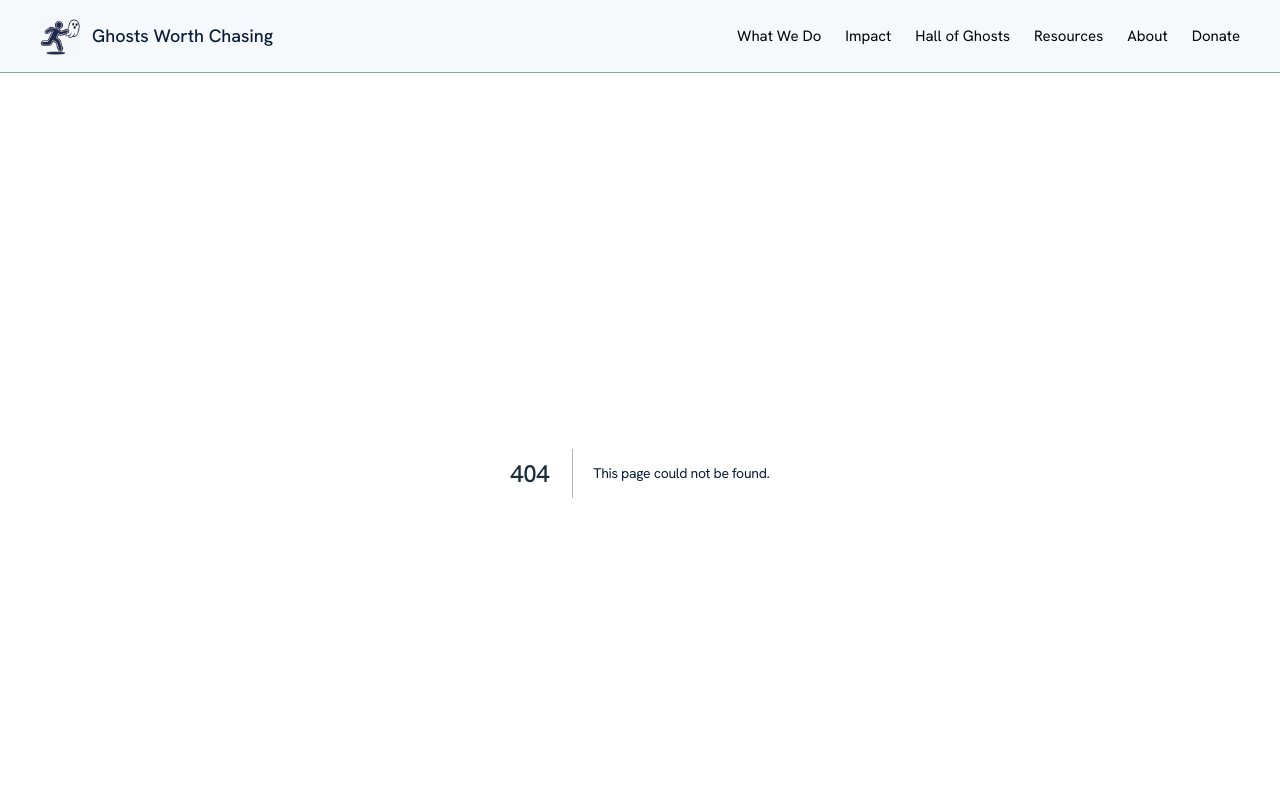
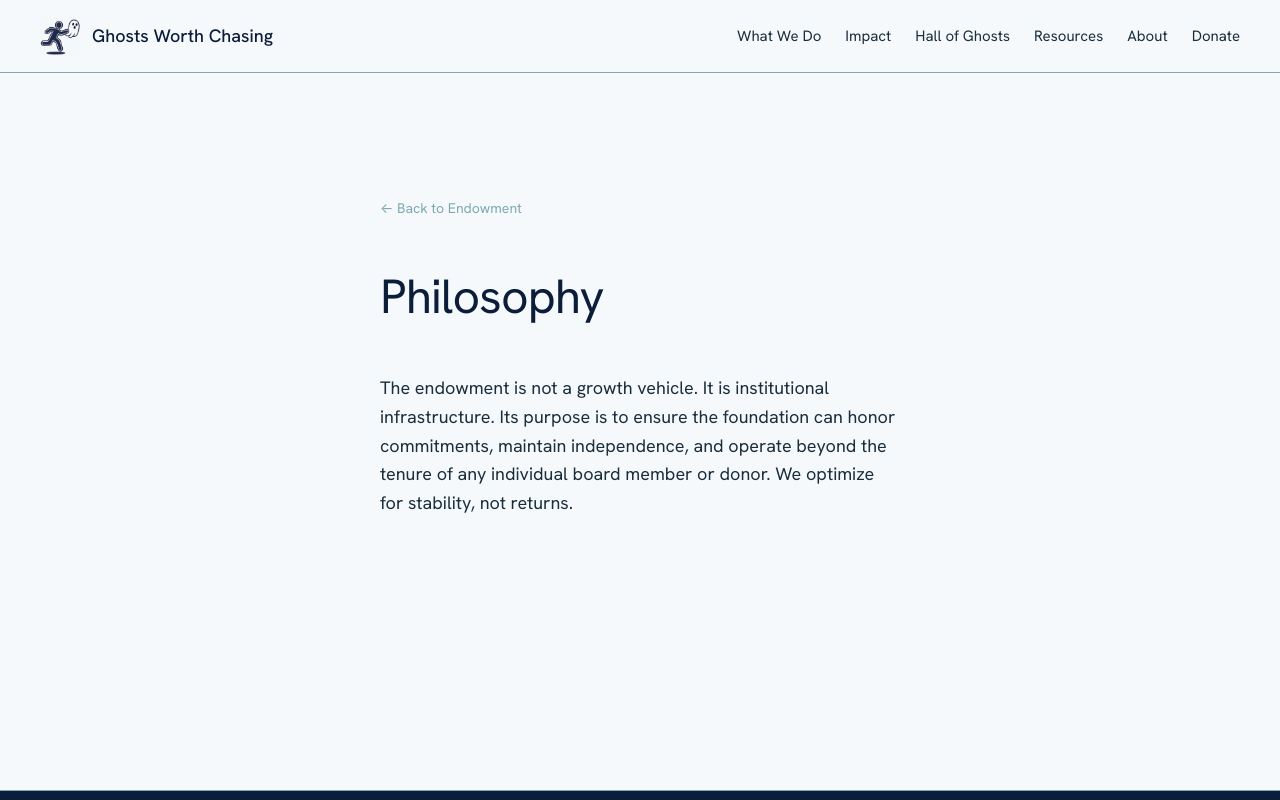
Before and after one commit to Roco41589/ghosts-worth-chasing-site, a Next.js app in the folder ghosts-redesign/: page /what-we-do/endowment/philosophy in a window 1280 px wide. Before the commit this address had no page. Shown: the top 800 px of the page. Built offline with nearby package versions, Linux system fonts and the light colour scheme.

Commit message:
Create page.tsx

```diff
--- /dev/null
+++ b/ghosts-redesign/app/what-we-do/endowment/philosophy/page.tsx
@@ -0,0 +1,33 @@
+import Link from 'next/link'
+
+export default function Philosophy() {
+  return (
+    <section className="section section--narrow">
+      <Link
+        href="/what-we-do/endowment"
+        style={{
+          fontSize: '14px',
+          color: 'var(--color-teal-grey)',
+          textDecoration: 'none',
+          display: 'inline-flex',
+          alignItems: 'center',
+          gap: '8px',
+          marginBottom: 'var(--space-md)',
+        }}
+      >
+        ← Back to Endowment
+      </Link>
+
+      <h1 style={{ color: 'var(--color-deep-navy)', marginBottom: 'var(--space-md)' }}>
+        Philosophy
+      </h1>
+
+      <p>
+        The endowment is not a growth vehicle. It is institutional infrastructure. Its purpose
+        is to ensure the foundation can honor commitments, maintain independence, and operate
+        beyond the tenure of any individual board member or donor. We optimize for stability,
+        not returns.
+      </p>
+    </section>
+  )
+}
```
